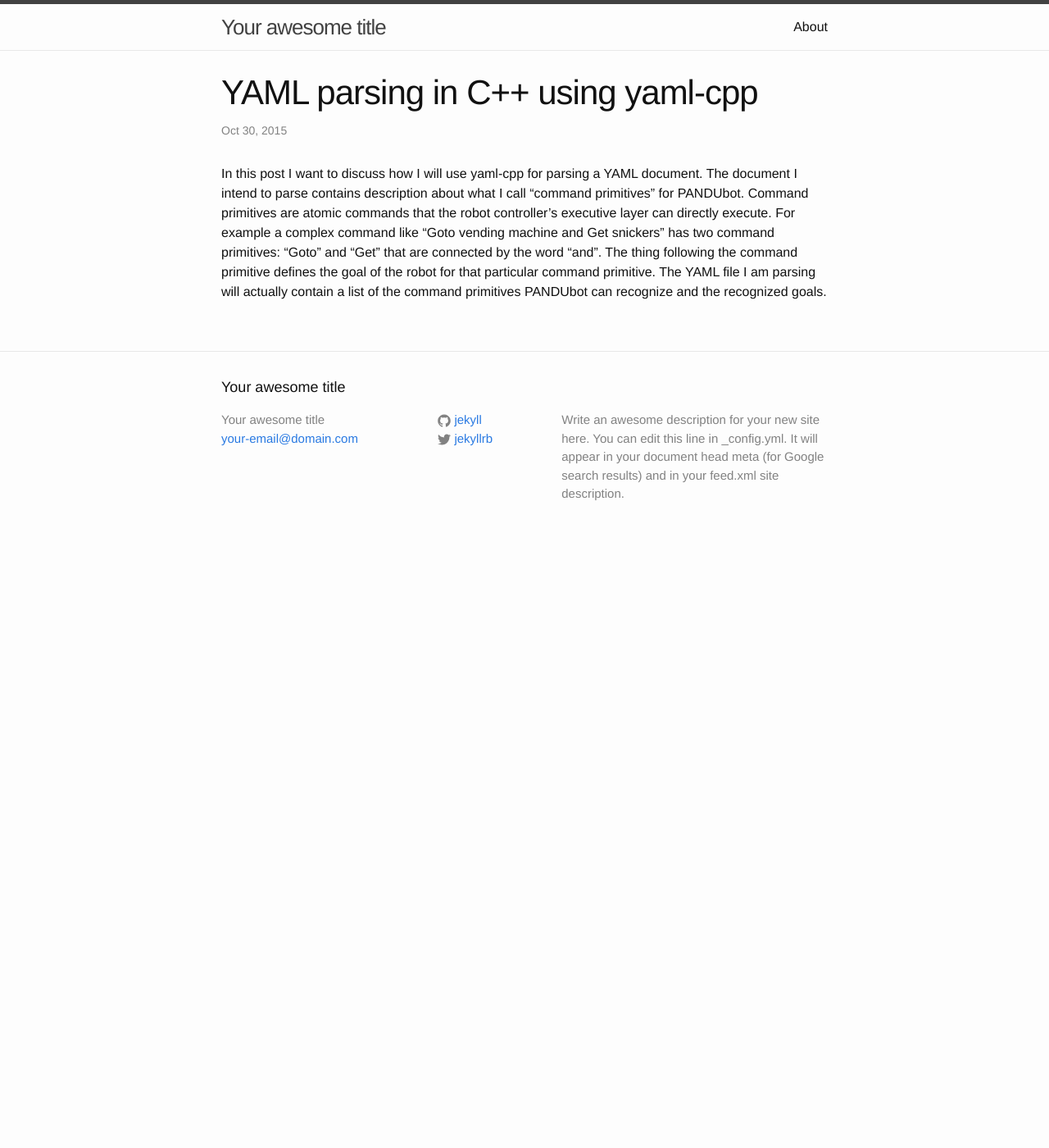
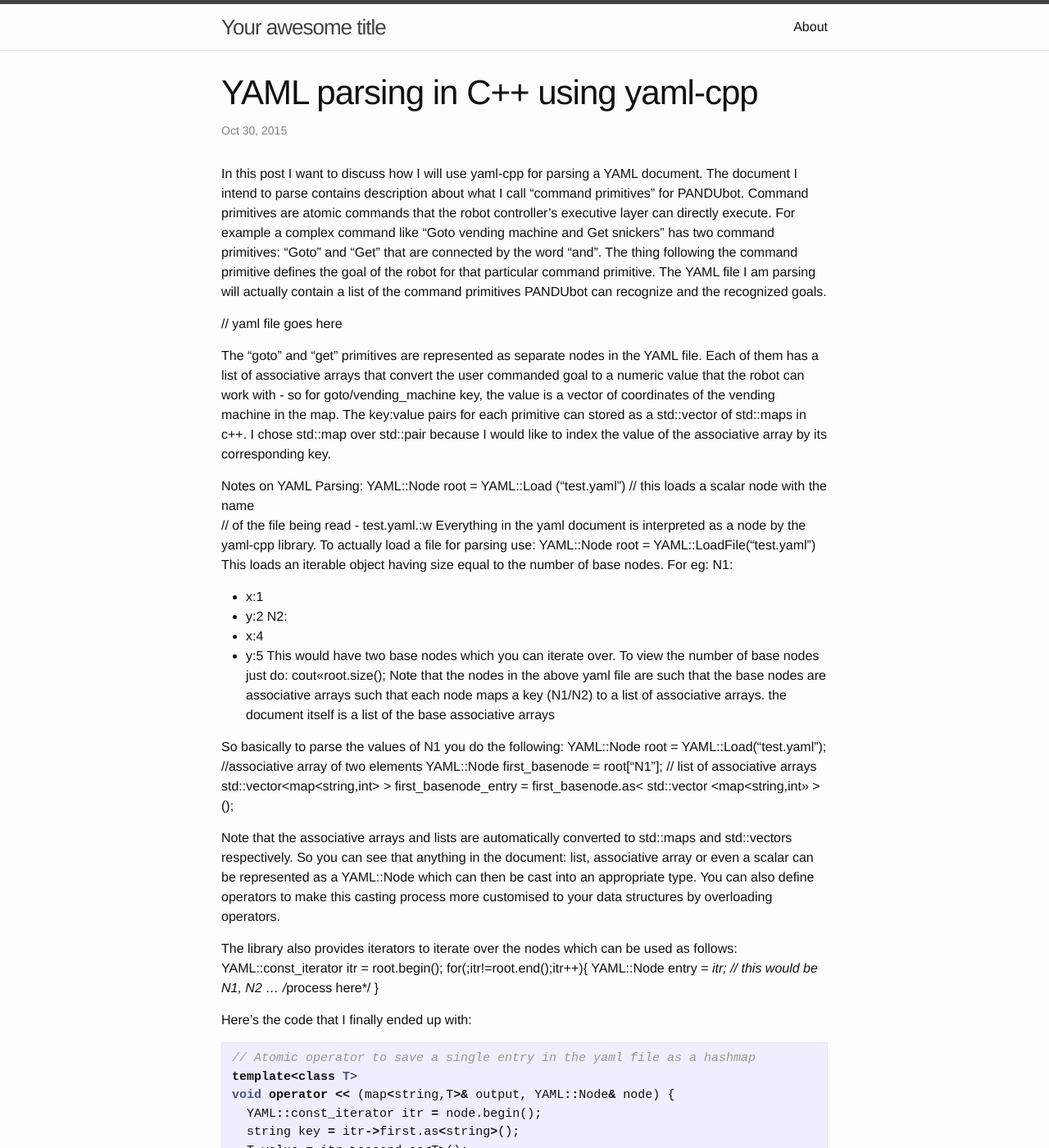
Before and after one commit to bhavyangupta/blog, a Jekyll site: the page built from _posts/2015-10-30-yaml-processing.md, in a window 1280 px wide and 1400 px high. Shown: the whole window at 82% size. Built offline with Jekyll 4.4.1, drawn with Linux system fonts in a browser that asks for light colours; some of the changed text lies outside the part shown.

Commit message:
Add code to yaml post

````diff
--- a/_posts/2015-10-30-yaml-processing.md
+++ b/_posts/2015-10-30-yaml-processing.md
@@ -13,3 +13,113 @@
 primitive defines the goal of the robot for that particular command primitive.
 The YAML file I am parsing will actually contain a list of the command primitives
 PANDUbot can recognize and the recognized goals.
+
+// yaml file goes here
+
+The "goto" and "get" primitives are represented as separate nodes in the YAML file.
+Each of them has a list of associative arrays that convert the user commanded goal
+to a numeric value that the robot can work with - so for goto/vending_machine key,
+the value is a vector of coordinates of the vending machine in the map.
+The key:value pairs for each primitive can stored as a std::vector of std::maps
+in c++. I chose std::map over std::pair because I would like to index the value
+of the associative array by its corresponding key.
+
+Notes on YAML Parsing:
+  YAML::Node root = YAML::Load ("test.yaml") // this loads a scalar node with the name
+                                        // of the file being read - test.yaml.:w
+Everything in the yaml document is interpreted as a node by the yaml-cpp library.
+To actually load a file for parsing use:
+  YAML::Node root = YAML::LoadFile("test.yaml")
+This loads an iterable object having size equal to the number of base nodes. For eg:
+N1:
+  - x:1
+  - y:2
+N2:
+  - x:4
+  - y:5
+This would have two base nodes which you can iterate over.
+To view the number of base nodes just do:
+  cout<<root.size();
+Note that the nodes in the above yaml file are such that the base nodes are associative
+arrays such that each node maps a key (N1/N2) to a list of associative arrays. the
+document itself is a list of the base associative arrays
+
+So basically to parse the values of N1 you do the following:
+  YAML::Node root = YAML::Load("test.yaml"); //associative array of two elements
+  YAML::Node first_basenode = root["N1"]; // list of associative arrays
+  std::vector<map<string,int> > first_basenode_entry = first_basenode.as< std::vector <map<string,int>> > ();
+
+Note that the associative arrays and lists are automatically converted to std::maps
+and std::vectors respectively. So you can see that anything in the document: list,
+associative array or even a scalar can be represented as a YAML::Node which can
+then be cast into an appropriate type. You can also define operators to make this
+casting process more customised to your data structures by overloading operators.
+
+The library also provides iterators to iterate over the nodes which can be used
+as follows:
+  YAML::const_iterator itr = root.begin();
+  for(;itr!=root.end();itr++){
+    YAML::Node entry =  *itr; // this  would be N1, N2 ...
+    /*process here*/
+  }
+
+Here's the code that I finally ended up with:
+
+```c++
+// Atomic operator to save a single entry in the yaml file as a hashmap
+template<class T>
+void operator << (map<string,T>& output, YAML::Node& node) {
+  YAML::const_iterator itr = node.begin();
+  string key = itr->first.as<string>();
+  T value = itr->second.as<T>();
+  output[key] = value;
+};
+
+class CommandParser {
+  private:
+    string filename_;
+    YAML::Node root_;
+
+  public:
+    CommandParser(string filename);
+    map <string, vector<float> > ConvertTaskToExecutiveGoal(pair<string,string> task);
+};
+
+```
+```c++
+#include "read_yaml.hpp"
+
+CommandParser::CommandParser(string filename)
+: filename_(filename)
+{
+  root_ = YAML::LoadFile(filename_);
+}
+
+
+map<string, vector<float> > CommandParser::ConvertTaskToExecutiveGoal(pair<string,string> task) {
+  string predicate = task.first;
+  string subject = task.second;
+  map<string, vector<float> > return_goal;
+  bool predicate_found = false;
+  bool subject_found = false;
+  for(YAML::const_iterator root_itr = root_.begin(); root_itr!=root_.end(); root_itr++){
+    string command_primitive = root_itr->first.as<string>();
+    if(command_primitive==predicate){
+      predicate_found = true;
+      YAML::Node possible_goals = root_[command_primitive];
+      for(YAML::const_iterator goal_itr=possible_goals.begin(); goal_itr!=possible_goals.end(); goal_itr++){
+        YAML::Node goal = *goal_itr; // matched associative array in YAML file
+        YAML::const_iterator goal_map = goal.begin(); // use this to get key for the array
+        string goal_name = goal_map->first.as<string>();
+        if(goal_name==subject){
+          subject_found = true;
+          return_goal << goal;//overloaded operator see header file
+          return return_goal;
+        }
+      }
+    } else {continue;}
+
+  }
+
+}
+```
````
